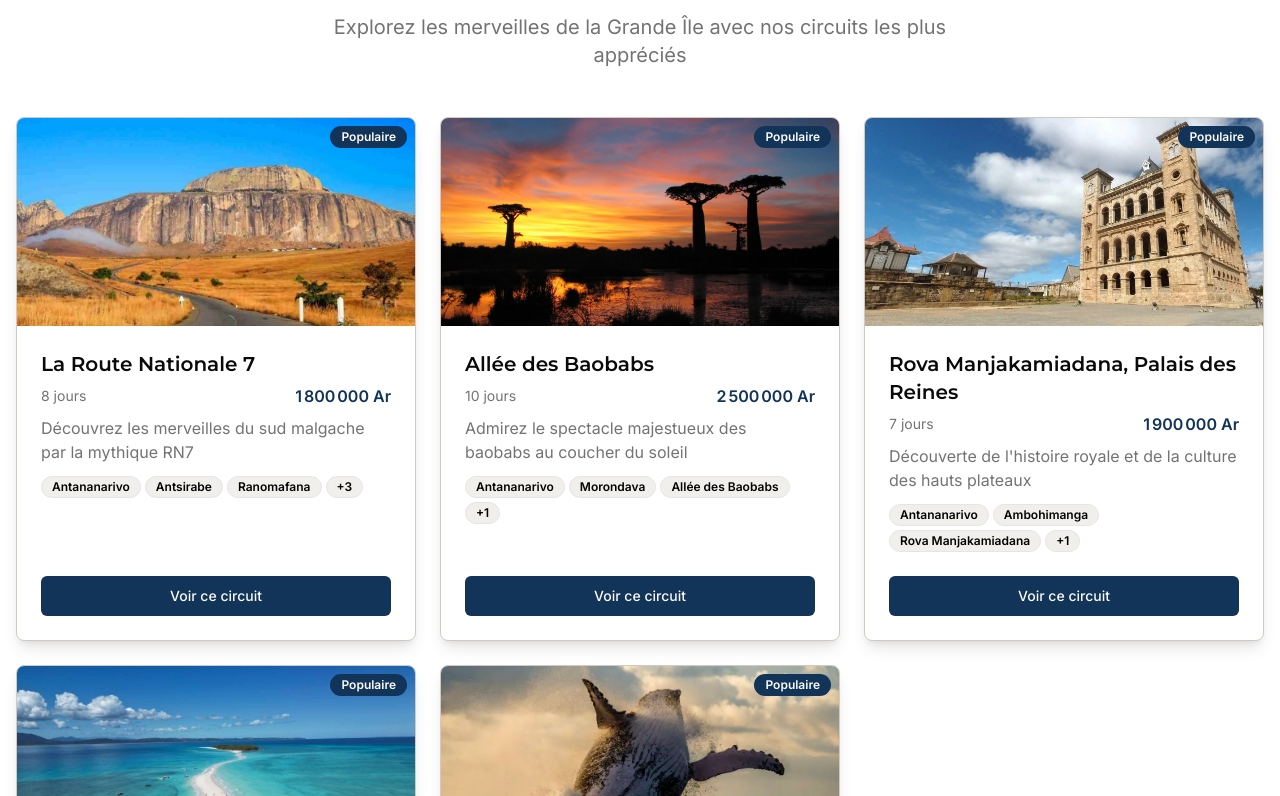
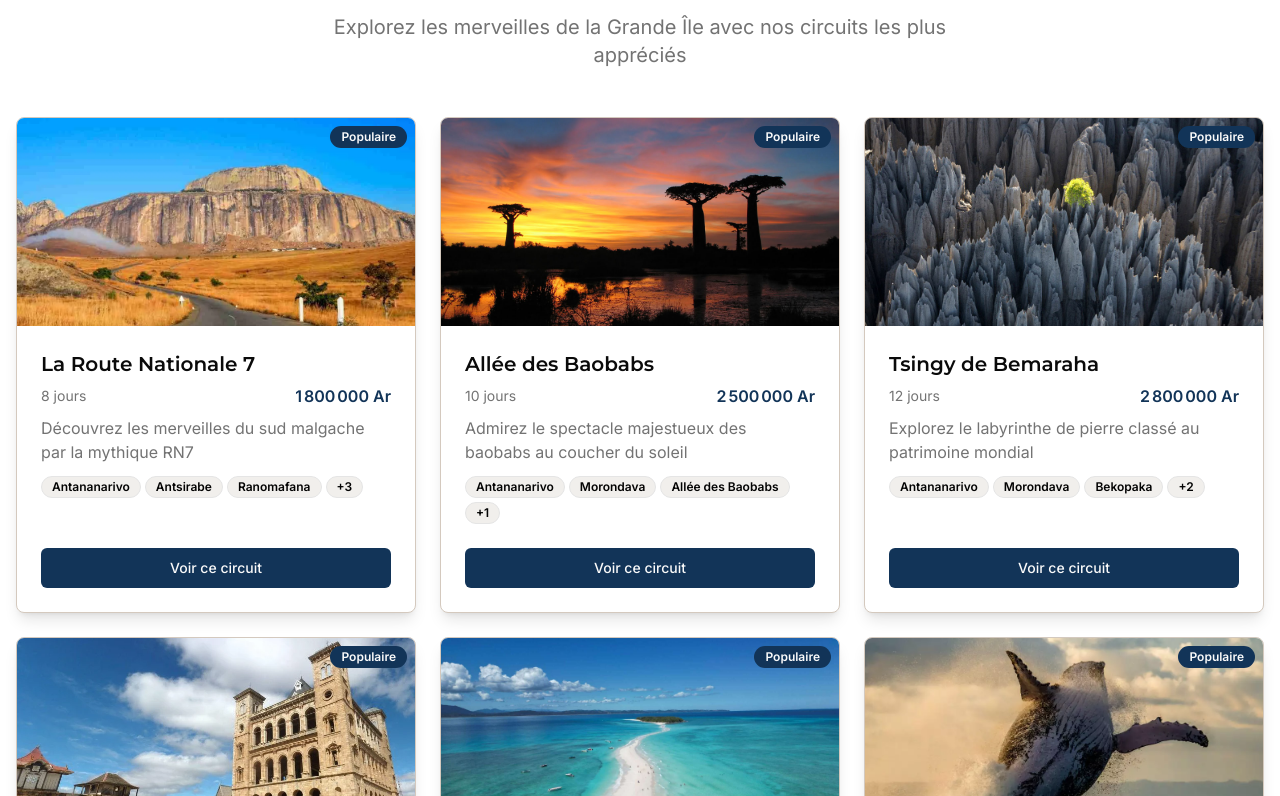
Before and after one commit to chafidy/adr-company-website, a React (Vite) app: page / in a window 1280 px wide. Shown: the part 844-1640 px from the top of the page. Built offline with nearby package versions, Linux system fonts and the light colour scheme.

Commit message:
Update circuit images and homepage display
Update the image for the "Tsingy de Bemaraha" circuit and ensure six circuits are displayed on the homepage.

```diff
--- a/src/components/home/FeaturedCircuits.tsx
+++ b/src/components/home/FeaturedCircuits.tsx
@@ -9,6 +9,9 @@ interface FeaturedCircuitsProps {
 }
 
 const FeaturedCircuits = ({ circuits }: FeaturedCircuitsProps) => {
+  // Nous limitons l'affichage à 6 circuits
+  const displayedCircuits = circuits.slice(0, 6);
+
   return (
     <section id="featured" className="section-container">
       <div className="text-center mb-12">
@@ -18,7 +21,7 @@ const FeaturedCircuits = ({ circuits }: FeaturedCircuitsProps) => {
         </p>
       </div>
       <div className="grid grid-cols-1 md:grid-cols-2 lg:grid-cols-3 gap-6">
-        {circuits.map((circuit) => (
+        {displayedCircuits.map((circuit) => (
           <CircuitCard key={circuit.id} circuit={circuit} featured />
         ))}
       </div>
--- a/src/data/circuits.ts
+++ b/src/data/circuits.ts
@@ -43,10 +43,10 @@ export const circuits: Circuit[] = [
     title: "Tsingy de Bemaraha",
     description: "Explorez le labyrinthe de pierre classé au patrimoine mondial",
     longDescription: "Les Tsingy de Bemaraha constituent l'une des merveilles naturelles les plus impressionnantes de Madagascar et sont classés au patrimoine mondial de l'UNESCO. Ce circuit vous emmène à la découverte de ces formations calcaires uniques, véritables cathédrales de pierre formant un labyrinthe spectaculaire. Vous traverserez des ponts suspendus, explorerez des grottes cachées et admirerez une biodiversité exceptionnelle avec de nombreuses espèces endémiques. Une aventure parfaite pour les amateurs de randonnée et les amoureux de paysages extraordinaires, offrant des sensations fortes tout en garantissant votre sécurité grâce à nos guides expérimentés.",
-    image: "/lovable-uploads/ff44c0ca-da9c-4c81-8247-ea7dcb350e8b.png",
+    image: "/lovable-uploads/d76f6bd8-a3e8-472f-9cff-f1548bc7bce3.png",
     price: 2800000,
     duration: 12,
-    featured: false,
+    featured: true,
     destinations: ["Antananarivo", "Morondava", "Bekopaka", "Tsingy de Bemaraha", "Kirindy"],
     departureDates: ["2023-06-05", "2023-07-20", "2023-08-25", "2023-10-05"]
   },
@@ -106,7 +106,7 @@ export const circuits: Circuit[] = [
     image: "/lovable-uploads/734fb757-c835-4f89-b15f-e88c8964f523.png",
     price: 2400000,
     duration: 9,
-    featured: false,
+    featured: true,
     destinations: ["Antananarivo", "Fianarantsoa", "Ranohira", "Parc National de l'Isalo", "Tuléar"],
     departureDates: ["2023-06-10", "2023-07-15", "2023-08-20", "2023-09-25"]
   }
--- a/src/pages/Index.tsx
+++ b/src/pages/Index.tsx
@@ -10,13 +10,24 @@ import CTASection from "@/components/home/CTASection";
 import { circuits } from "@/data/circuits";
 
 const Index = () => {
-  const featuredCircuits = circuits.filter(circuit => circuit.featured);
+  // Sélectionner les circuits à mettre en avant sur la page d'accueil
+  // Prioriser les circuits marqués comme featured, mais assurer d'avoir exactement 6 circuits
+  const getFeaturedCircuits = () => {
+    const featured = circuits.filter(circuit => circuit.featured);
+    if (featured.length >= 6) {
+      return featured.slice(0, 6);
+    } else {
+      // Si moins de 6 circuits sont marqués comme featured, compléter avec d'autres
+      const nonFeatured = circuits.filter(circuit => !circuit.featured);
+      return [...featured, ...nonFeatured.slice(0, 6 - featured.length)];
+    }
+  };
 
   return (
     <div className="flex flex-col min-h-screen">
       <Header />
       <HeroSection />
-      <FeaturedCircuits circuits={featuredCircuits} />
+      <FeaturedCircuits circuits={getFeaturedCircuits()} />
       <QuoteCalculatorSection />
       <AboutSection />
       <TestimonialsSection />
```
Also changed, not shown: public/lovable-uploads/d76f6bd8-a3e8-472f-9cff-f1548bc7bce3.png (added).
